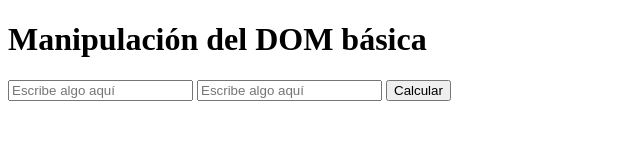
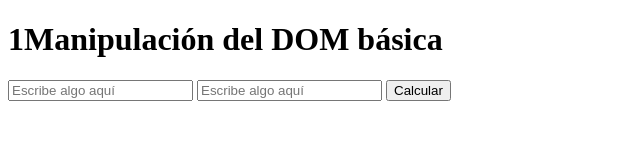
Before and after one commit to jagr51/manipulacion-dom-basica, a plain HTML site: page index.html in a window 1280 px wide. Shown: the whole page, without its empty margins (0-640 px from the left). Drawn offline with Linux system fonts and the light colour scheme.

Commit message:
cambio de fecha 13/09/2023

```diff
--- a/index.html
+++ b/index.html
@@ -7,7 +7,7 @@
   <title>Manipulación del DOM básica - Curso Práctico de JavaScript</title>
 </head>
 <body>
-  <h1>Manipulación del DOM básica</h1>
+  <h1>1Manipulación del DOM básica</h1>
 
   <form id="form">
     <input id="calculo1" placeholder="Escribe algo aquí" />
```
